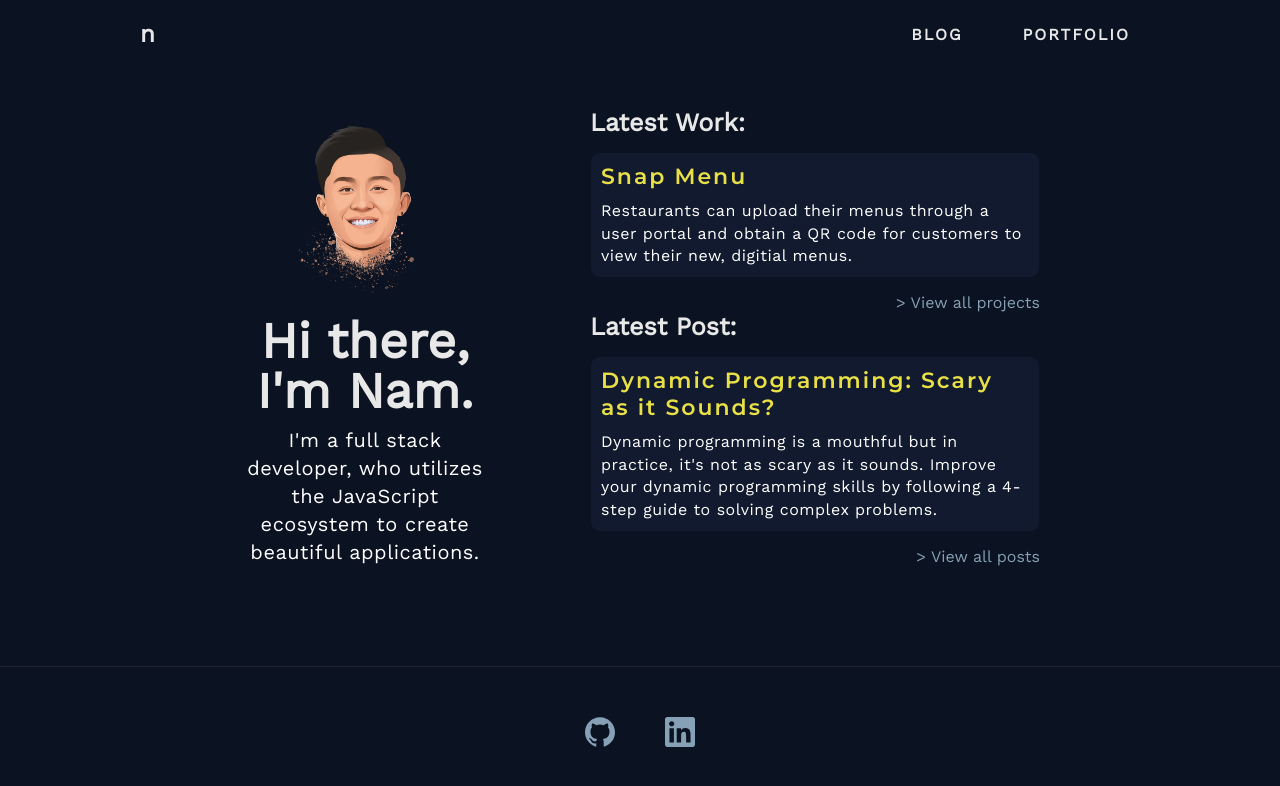
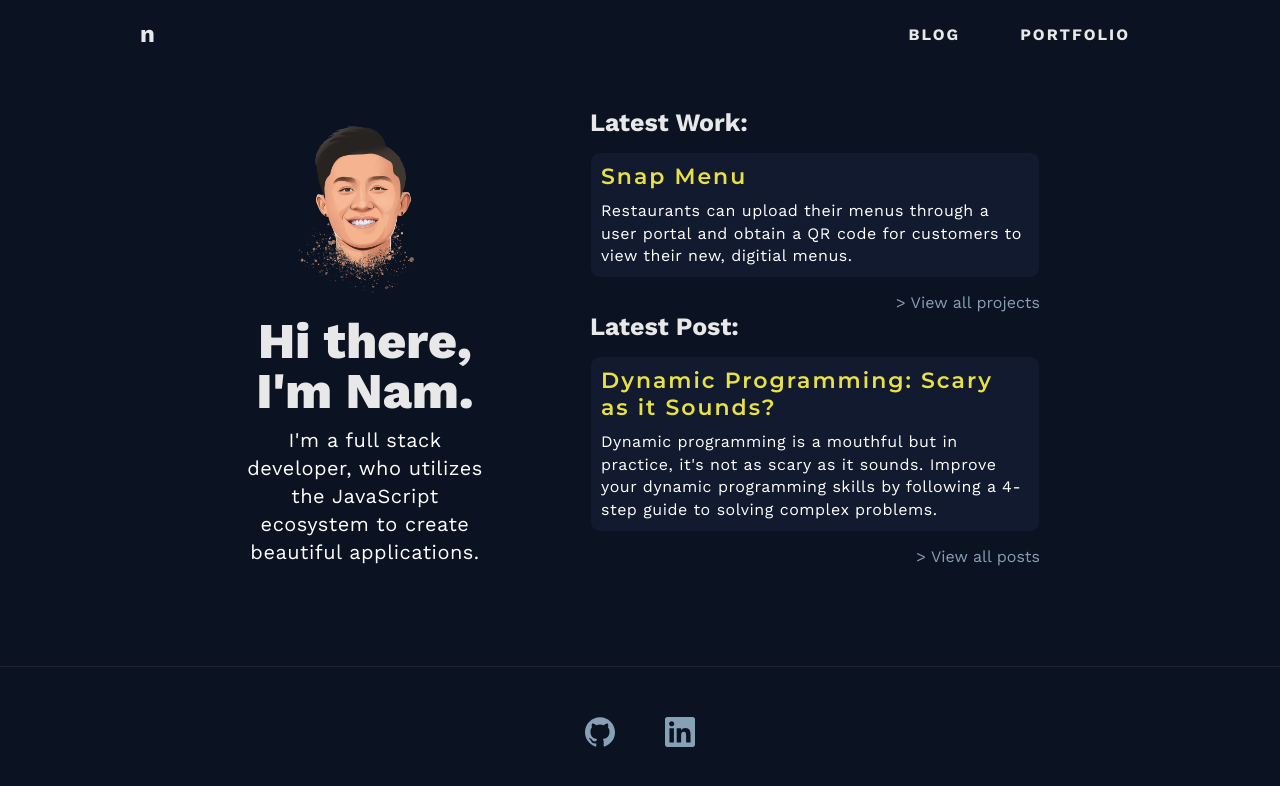
Before and after one commit to namnguyen21/namnguyen, a Next.js app: page / in a window 1280 px wide. Shown: the top 786 px of the page. Built offline with nearby package versions, Linux system fonts and the light colour scheme.

Commit message:
more fonts

```diff
--- a/styles/globals.css
+++ b/styles/globals.css
@@ -1,4 +1,4 @@
-@import url('https://fonts.googleapis.com/css2?family=Montserrat:wght@500;600;700;800;900&family=Work+Sans:ital,wght@0,100;0,200;0,300;0,400;1,100;1,200;1,300;1,400&display=swap');
+@import url('https://fonts.googleapis.com/css2?family=Montserrat:wght@500;600;700;800;900&family=Work+Sans:ital,wght@0,100;0,200;0,300;0,400;0,500;0,600;0,700;0,800;1,100;1,200;1,300;1,400&display=swap');
 
 html,
 body {
```
